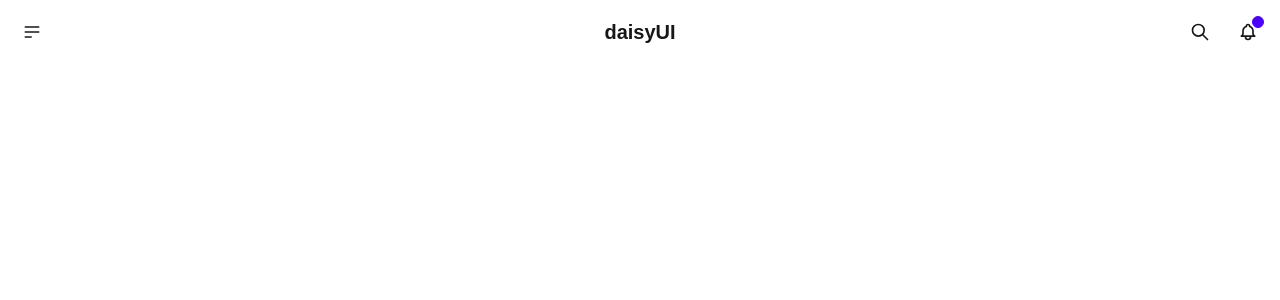
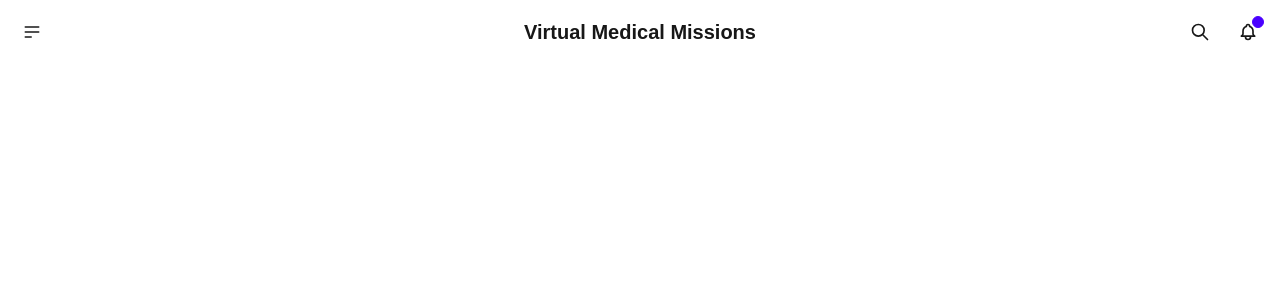
Before and after one commit to DevomB/VMM-Website, a Next.js app: page / in a window 1280 px wide. Shown: the top 300 px of the page. Built offline with nearby package versions, Linux system fonts and the light colour scheme.

Commit message:
Changes and reset and create a backpoint

```diff
--- a/components/Navbar/Navbar.jsx
+++ b/components/Navbar/Navbar.jsx
@@ -27,7 +27,7 @@
                 </div>
             </div>
             <div className="navbar-center">
-                <a className="btn btn-ghost text-xl">daisyUI</a>
+                <a className="btn btn-ghost text-xl">Virtual Medical Missions</a>
             </div>
             <div className="navbar-end">
                 <button className="btn btn-ghost btn-circle">
--- a/src/app/newsletter/page.tsx
+++ /dev/null
@@ -1,5 +0,0 @@
-"use client";
-
-export default function NewsletterPage() {
-
-}
--- a/tsconfig.json
+++ b/tsconfig.json
@@ -2,6 +2,7 @@
   "compilerOptions": {
     "lib": ["dom", "dom.iterable", "esnext"],
     "allowJs": true,
+    "allowImportingTsExtensions": true,
     "skipLibCheck": true,
     "strict": true,
     "noEmit": true,
```
Also changed, not shown: components/NewsletterForm/NewsletterForm.jsx (added).
